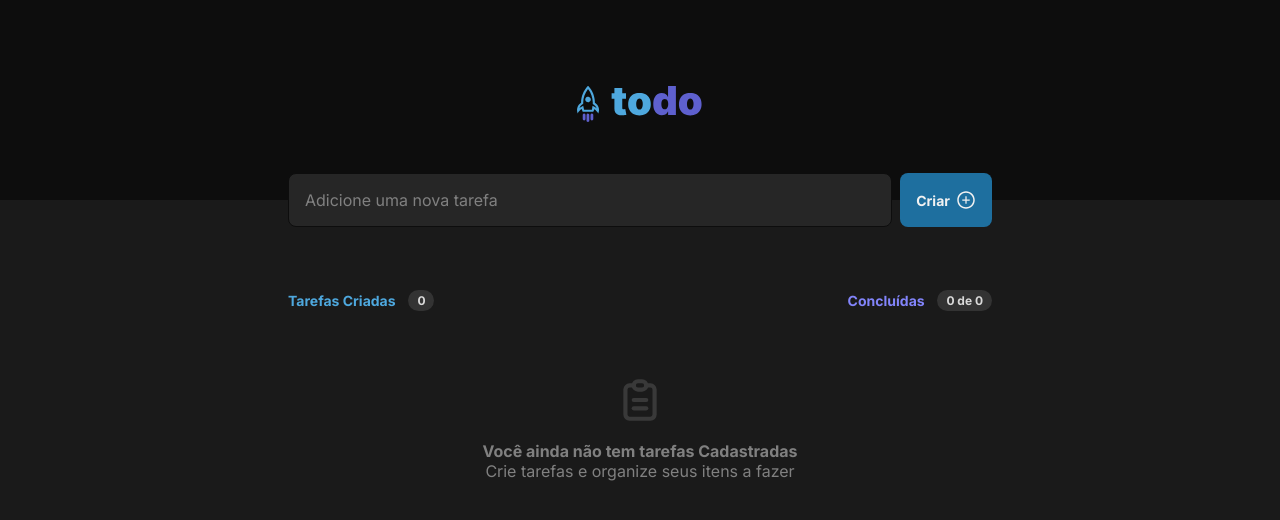
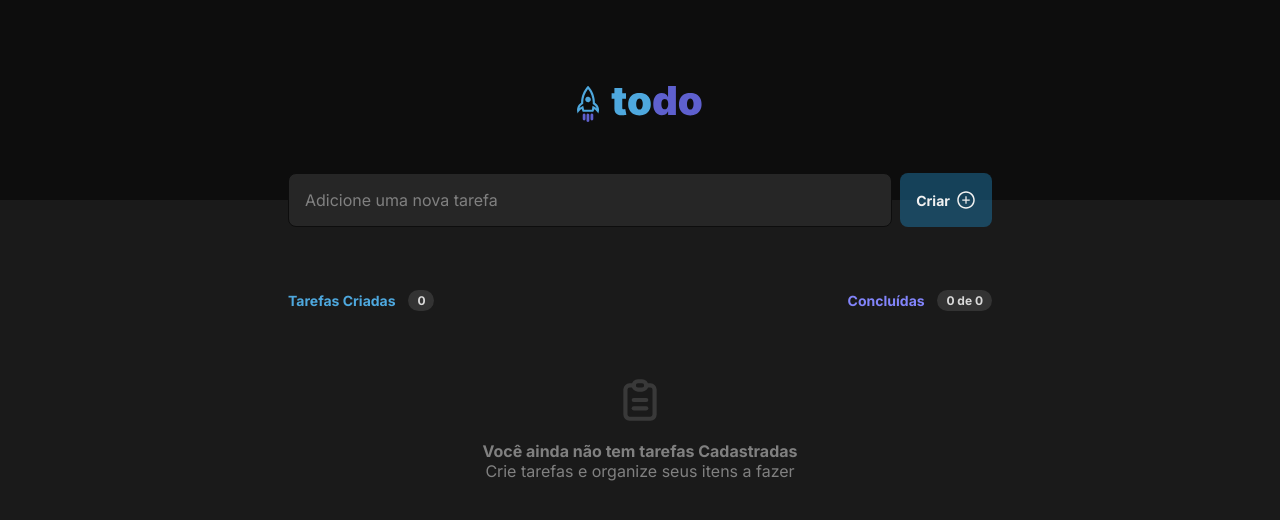
Before and after one commit to pedroeduardobibiano/ToDo-Task, a React (Vite) app: page / in a window 1280 px wide. Shown: the top 520 px of the page. Built offline with nearby package versions, Linux system fonts and the light colour scheme.

Commit message:
final adjustments

```diff
--- a/package.json
+++ b/package.json
@@ -9,10 +9,13 @@
     "preview": "vite preview"
   },
   "dependencies": {
+    "@hookform/resolvers": "^2.9.10",
     "react": "^18.2.0",
     "react-dom": "^18.2.0",
+    "react-hook-form": "^7.39.7",
     "react-icons": "^4.7.1",
-    "styled-components": "^5.3.6"
+    "styled-components": "^5.3.6",
+    "zod": "^3.19.1"
   },
   "devDependencies": {
     "@types/react": "^18.0.24",
--- a/src/components/Header/header.module.css
+++ b/src/components/Header/header.module.css
@@ -36,7 +36,6 @@
   .newTaskForm button {
     height: 100%;
     padding: 0 1rem;
-    background: var(--blue-dark);
     color: var(--gray-100);
     border: none;
     border-radius: 0.5rem;
@@ -46,3 +45,9 @@
     font-weight: 700;
     font-size: 0.875rem;
   }
+  .inative {
+    background-color: var(--blue-darkin);
+  }
+  .active {
+    background-color: var(--blue-dark);
+  }
--- a/src/components/Header/index.tsx
+++ b/src/components/Header/index.tsx
@@ -2,6 +2,10 @@ import toDoLogo from "../../assets/Logo.svg";
 import styles from "./header.module.css";
 import { AiOutlinePlusCircle } from "react-icons/ai";
 import { ChangeEvent, FormEvent, useState } from "react";
+
+import { zodResolver } from "@hookform/resolvers/zod";
+import * as zod from "zod";
+import { useForm } from "react-hook-form";
 
 interface Props {
   onAddTask: (taskTitle: string) => void;
@@ -30,14 +34,21 @@ export function Header({ onAddTask }: Props) {
           onChange={onChangeTitle}
           value={title}
           type="text"
-          name=""
           id=""
           placeholder="Adicione uma nova tarefa"
+          required
         />
-        <button>
-          Criar
-          <AiOutlinePlusCircle size={20} />
-        </button>
+        {title ? (
+          <button className={styles.active}>
+            Criar
+            <AiOutlinePlusCircle size={20} />
+          </button>
+        ) : (
+          <button className={styles.inative}>
+            Criar
+            <AiOutlinePlusCircle size={20} />
+          </button>
+        )}
       </form>
     </header>
   );
--- a/src/styles/global.css
+++ b/src/styles/global.css
@@ -17,6 +17,7 @@
   --purple-dark: #5e60ce;
   --blue: #4ea8de;
   --blue-dark: #1e6f9f;
+  --blue-darkin: #1e709f86;
   --danger: #e25858;
 }
 
```
Also changed, not shown: 1 other file (tests, documents, lock files or other folders).
